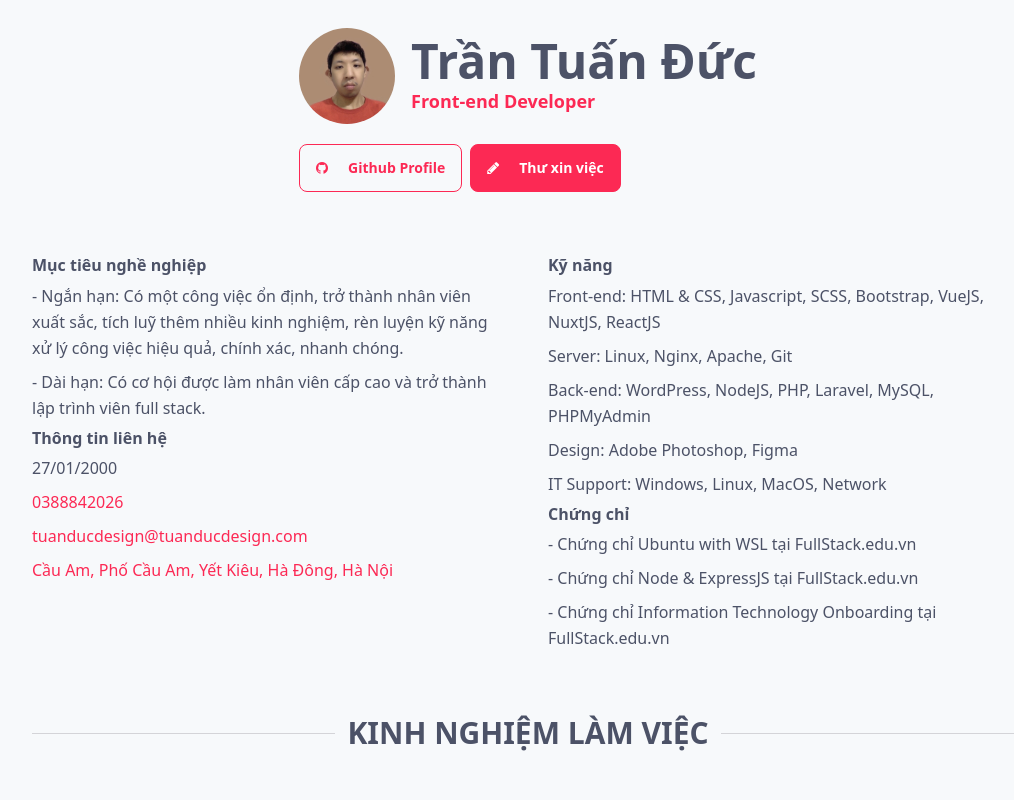
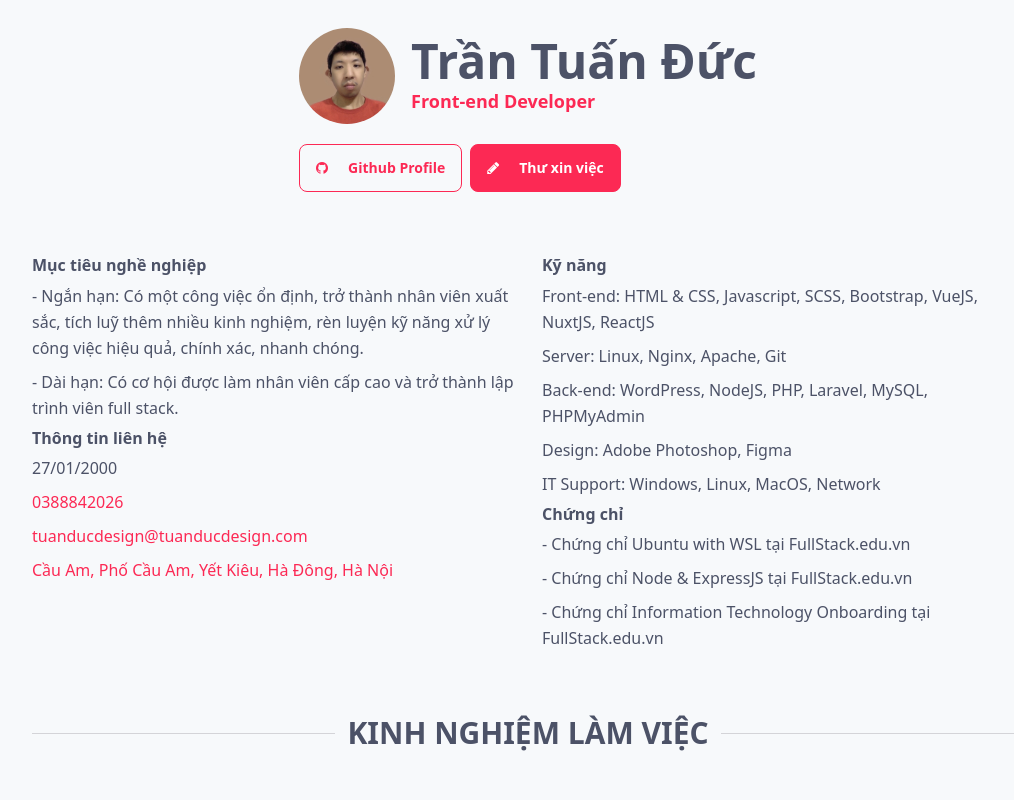
Before and after one commit to tuanductran/cv, a Vue app: page / in a window 1280 px wide. Shown: the top 800 px of the page, without its empty margins (112-1126 px from the left). Built offline with nearby package versions, Linux system fonts and the light colour scheme.

Commit message:
Update index.vue

```diff
--- a/src/views/About/index.vue
+++ b/src/views/About/index.vue
@@ -13,7 +13,7 @@
 
 <template>
    <section id="cv">
-         <div class="grid grid-cols-1 lg:grid-cols-2 gap-10 my-10 md:my-14 lg:my-16">
+         <div class="grid grid-cols-1 lg:grid-cols-2 gap-7 my-10 md:my-14 lg:my-16">
             <!-- Personal information -->
             <div>
                <h2 class="font-bold mb-2">
```
